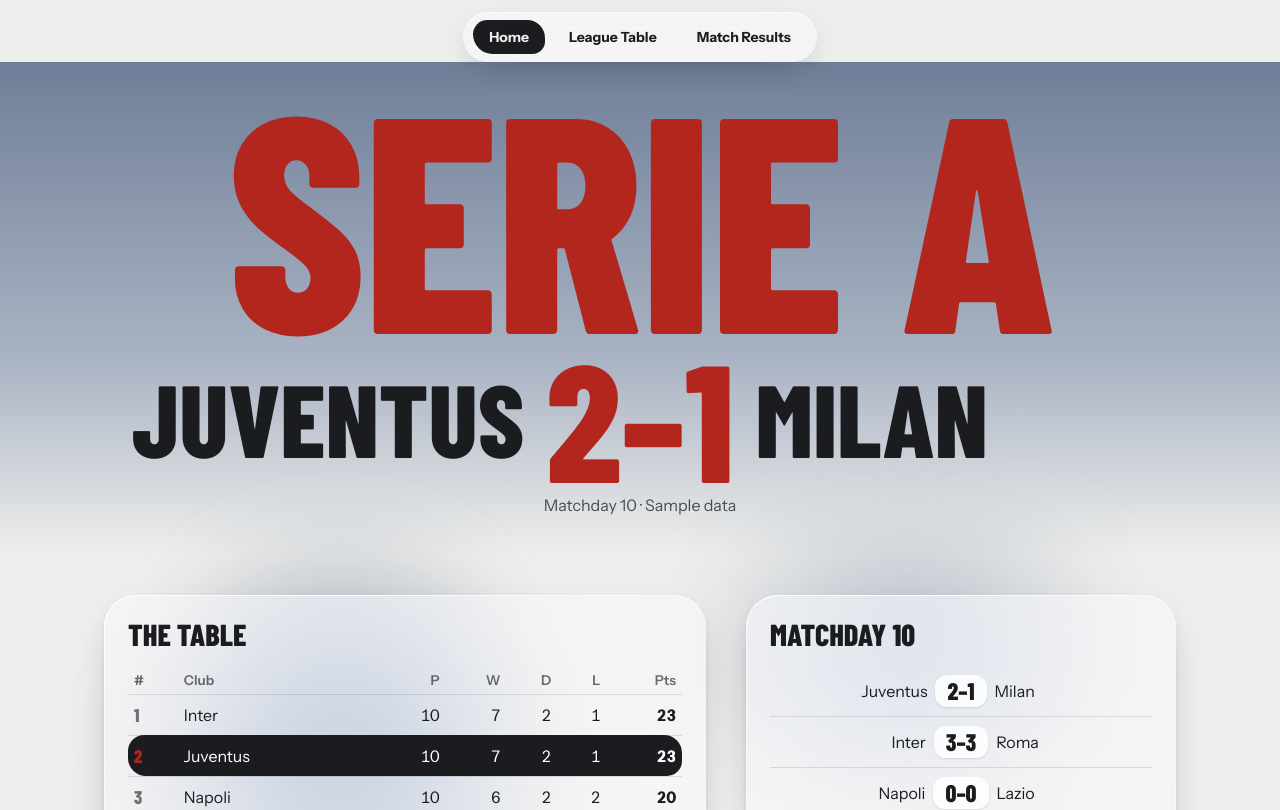
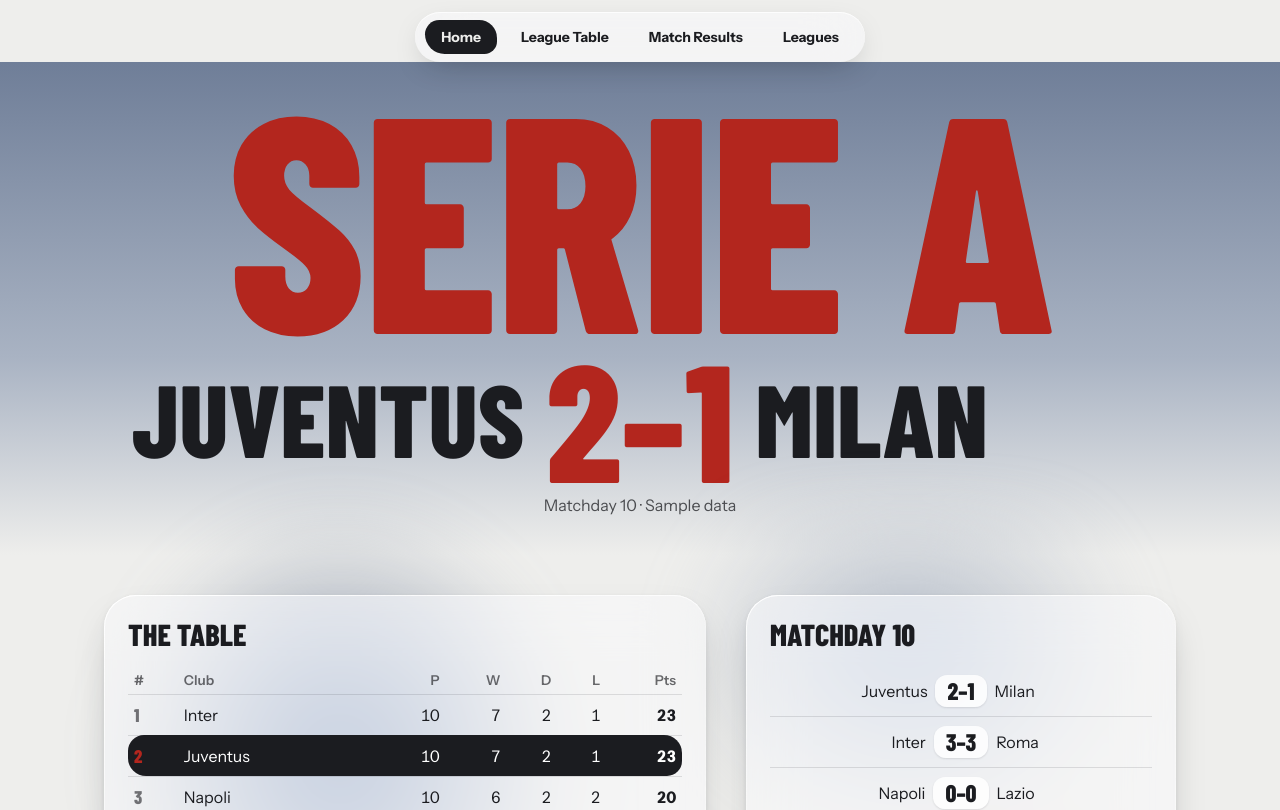
Before and after one commit to salahraja/football-scores, a Vue app: page / in a window 1280 px wide. Shown: the top 810 px of the page. Built offline with nearby package versions, Linux system fonts and the light colour scheme.

Commit message:
Link the league pages from the top menu

```diff
--- a/src/components/NavBar.vue
+++ b/src/components/NavBar.vue
@@ -6,6 +6,8 @@
       <router-link to="/">Home</router-link>
       <router-link to="/standings">League Table</router-link>
       <router-link to="/results">Match Results</router-link>
+      <!-- A built page outside this app, so a plain link: it opens all eight leagues, each table and each club. -->
+      <a href="/leagues/">Leagues</a>
     </nav>
   </header>
 </template>
--- a/src/styles/base.css
+++ b/src/styles/base.css
@@ -138,3 +138,6 @@ code { font-family: var(--font-mono); font-weight: 700; }
   .navbar { flex-wrap: nowrap; gap: 6px; }
   .links { flex-wrap: nowrap; gap: 2px; } .links a { padding: 8px 10px; white-space: nowrap; }
 }
+/* four links on a small phone: tighter, and still one row */
+@media (max-width: 430px) { .navbar { font-size: 0.8125rem; padding: 6px 6px; } .links a { padding: 8px 7px; } }
+@media (max-width: 360px) { .navbar { font-size: 0.75rem; } .links a { padding: 8px 5px; } }
```
Also changed, not shown: 1 other file (tests, documents, lock files or other folders).
